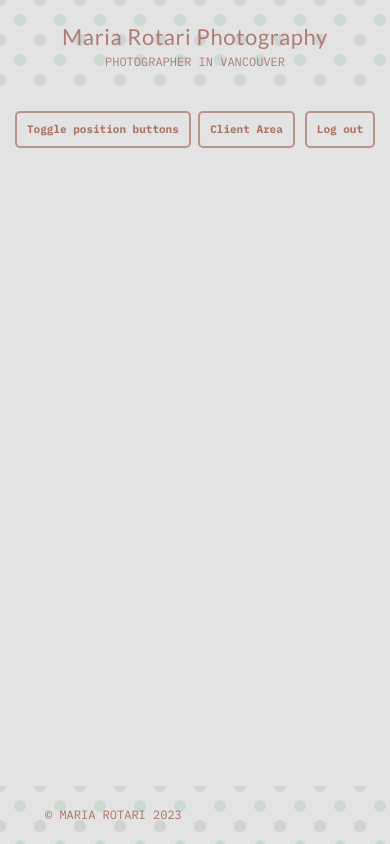
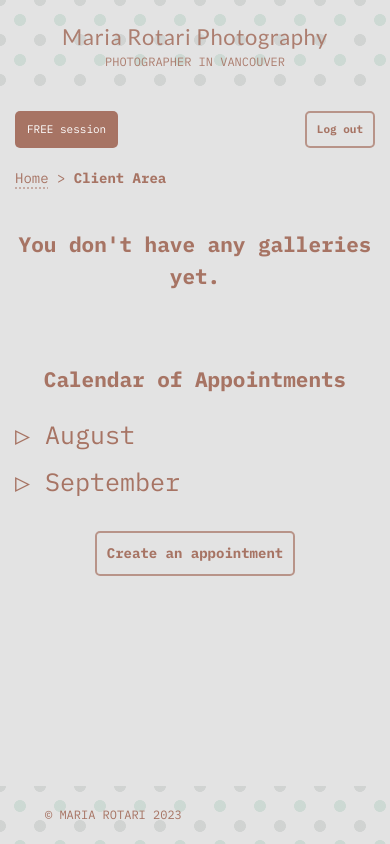
Before and after one commit to a-rotari/photographer-website-django, a Django app: page /personal/ in a window 390 px wide. Run offline with Django 4.2, Linux system fonts and the light colour scheme; the visitor is signed in with stand-in values (Sample User, id 1); data comes from the database, SQL or seed files in the repository; data that the repository does not hold is empty; style sheets or scripts are compiled from the project's sources.

Commit message:
Add user's personal page
This adds a new page: user's personal paged, also called 'Client Area'.
This page is structured in several blocks:

- An authenticated user's personal page features header and breadcrumbs.

- The user's personal photo galleries. The personal galleries are
  dispayed in column (on mobile) or in rows, showing the gallery's cover
  photo, the gallery's name and date of photoshoot (for which a special
  field was added to the Gallery model). Below each gallery there is a
  link for downloading an archive with full-size photos featured in the
  gallery, if such archive is available.

- A non-interactive calendar of the photographer's appointments for two
  months (the current month and the next month). Below the calendar is
  the link (styled as a button) that directs the user to the page where
  they can create an appointment.

Introduction of this page necessitated changes across various files,
such as urls.py, base template, scss files.

```diff
--- a/galleries/admin.py
+++ b/galleries/admin.py
@@ -2,7 +2,7 @@ from typing import Any
 from django.contrib import admin
 from django.db.models.query import QuerySet
 from django.http.request import HttpRequest
-from .models import Gallery, Photo, OptimizedPhoto
+from .models import Gallery, Photo, OptimizedPhoto, GalleryArchive
 
 # class PhotoAdmin(admin.ModelAdmin):
 #     def delete_queryset(self, request, queryset):
@@ -24,5 +24,6 @@ from .models import Gallery, Photo, OptimizedPhoto
 admin.site.register(Gallery)
 admin.site.register(Photo)
 admin.site.register(OptimizedPhoto)
+admin.site.register(GalleryArchive)
 # admin.site.register(Photo, PhotoAdmin)
 # admin.site.register(OptimizedPhoto, OptimizedPhotoAdmin)
--- /dev/null
+++ b/galleries/templates/galleries/client_area.html
@@ -0,0 +1,80 @@
+{% extends "extended_base.html" %}
+{% load static %}
+
+{% block title %}Client Area{% endblock title %}
+
+{% block main_navigation %}{% endblock main_navigation %}
+
+{% block toggle_position %}{% endblock toggle_position %}
+
+{% block client_area %}{% endblock client_area %}
+
+{% block content %}
+    <section class="galleries">
+        <h2 class="galleries__section-title">
+            {% if galleries %}Your galleries:{% else %}You don't have any galleries yet.{% endif %}
+        </h2>
+        <div class="galleries__wrapper">
+        {% for gallery in galleries %}
+            <div class="galleries__gallery-wrapper">
+                <a class="galleries__image-link" href="{% url 'galleries:display_gallery' gallery.slug %}">
+                    <img class="galleries__image" src="{{ gallery.thumbnail }}" alt="Gallery thumbnail" />
+                </a>
+                <a class="galleries__title-link" href="{% url 'galleries:display_gallery' gallery.slug %}">{{ gallery.title }}</a>
+                <p class="galleries__displayed-date">{{ gallery.displayed_date }}</p>
+                <p class="galleries__displayed-date"><a href="{{ gallery.archive_url }}" download="{{ gallery.title }}">Download</a></p>
+            </div>
+        {% endfor %}
+        </div>
+    </section>
+    <section class="calendar">
+        <h2 class="calendar__section-title">Calendar of Appointments</h2>
+        <details class="calendar__month-wrapper">
+            <summary class="calendar__month">{{ this_month_name  }}</summary>
+            <div class="calendar__dates">
+                <div class="calendar__date">Sun</div>
+                <div class="calendar__date">Mon</div>
+                <div class="calendar__date">Tue</div>
+                <div class="calendar__date">Wed</div>
+                <div class="calendar__date">Thu</div>
+                <div class="calendar__date">Fri</div>
+                <div class="calendar__date">Sat</div>
+
+                {% for dummy_day in this_month_dummy_days %}
+                    <div class="calendar__date calendar__date--dummy"></div>
+                {% endfor %}
+                {% for day in this_month_days %}
+                    <div class="calendar__date">
+                        <p class="calendar__date-label {% if day.busy %}calendar__date-label--busy{% endif %} {% if day in appointment_days %}calendar__date-label--user-appointment{% endif %}">
+                            {{ day.date.day }}
+                        </p>
+                    </div>
+                {% endfor %}
+            </div>
+        </details>
+        <details class="calendar__month-wrapper">
+            <summary class="calendar__month">{{ next_month_name  }}</summary>
+            <div class="calendar__dates">
+                <div class="calendar__date">Sun</div>
+                <div class="calendar__date">Mon</div>
+                <div class="calendar__date">Tue</div>
+                <div class="calendar__date">Wed</div>
+                <div class="calendar__date">Thu</div>
+                <div class="calendar__date">Fri</div>
+                <div class="calendar__date">Sat</div>
+
+                {% for dummy_day in next_month_dummy_days %}
+                    <div class="calendar__date calendar__date--dummy"></div>
+                {% endfor %}
+                {% for day in next_month_days %}
+                    <div class="calendar__date">
+                        <p class="calendar__date-label {% if day.busy %}calendar__date-label--busy{% endif %} {% if day in appointment_days %}calendar__date-label--user-appointment{% endif %}">
+                            {{ day.date.day }}
+                        </p>
+                    </div>
+                {% endfor %}
+            </div>
+        </details>
+        <a class="button-link button-link--margin button-link--centered" href="{% url 'appointments:create_appointment' %}">Create an appointment</a>
+    </section>
+{% endblock content %}
--- a/galleries/templates/galleries/people_display.html
+++ b/galleries/templates/galleries/people_display.html
@@ -7,7 +7,7 @@
 {% block content %}
     <section class="galleries">
         {% for gallery in galleries %}
-            <div class="galleries__wrapper">
+            <div class="galleries__gallery-wrapper">
                 <a class="galleries__image-link" href="{% url 'galleries:display_gallery' gallery.slug %}">
                     <img class="galleries__image" src="{{ gallery.thumbnail }}" alt="Gallery thumbnail" />
                 </a>
--- a/galleries/urls.py
+++ b/galleries/urls.py
@@ -5,7 +5,7 @@ app_name = 'galleries'
 
 urlpatterns = [
     path('personal/',
-         views.display_user_galleries,
+         views.display_client_area,
          name='client_area'),
     path('people/',
          views.display_people_galleries,
--- a/galleries/views.py
+++ b/galleries/views.py
@@ -8,12 +8,18 @@ from django.shortcuts import render
 from django.urls import reverse, resolve
 from django.views.generic.edit import CreateView
 from django.db.models import Max
+from datetime import datetime, date
+from dateutil.relativedelta import relativedelta
+
+
 
 from PIL import ImageFilter
 
 from .config import optimization_subtypes
 from .forms import UploadPhotosForm
-from .helpers import get_original_image, image_resize, prepare_galleries, get_people_breadcrumbs, get_gallery_breadcrumbs
+from .helpers import get_original_image, image_resize, prepare_galleries, get_people_breadcrumbs, get_gallery_breadcrumbs, get_client_area_breadcrumbs
+from appointments.helpers import create_calendar
+from appointments.models import Day
 from .models import Gallery, OptimizedPhoto, Photo, GalleryPhoto
 
 
@@ -64,15 +70,35 @@ def display_people_galleries(request):
                     'galleries': galleries_data})
 
 
-def display_user_galleries(request):
-    if request.user.is_authenticated:
-        galleries = request.user.galleries.all()
-        galleries_data = prepare_galleries(galleries)
-        return render(
-            request, "galleries/people_display.html",
-            {"galleries": galleries_data}
-        )
-    return HttpResponseRedirect(reverse('galleries:display_homepage'))
+def display_client_area(request):
+    if not request.user.is_authenticated:
+        return HttpResponseRedirect(reverse('galleries:display_homepage'))
+
+    today = date.today()
+    this_month_name = today.strftime('%B')
+    this_month_days, this_month_dummy_days = create_calendar(today)
+    appointment_days = Day.objects.filter(client=request.user)
+    next_month_date = today + relativedelta(months=1)
+    next_month_name = next_month_date.strftime('%B')
+    next_month_days, next_month_dummy_days = create_calendar(next_month_date)
+
+    breadcrumbs = get_client_area_breadcrumbs()
+
+    galleries = request.user.galleries.all()
+    galleries_data = prepare_galleries(galleries)
+    print(type(this_month_days), type(appointment_days))
+    return render(
+        request, "galleries/client_area.html",
+        { 'breadcrumbs': breadcrumbs,
+            'galleries': galleries_data,
+            'this_month_name': this_month_name,
+            'this_month_days': this_month_days,
+            'this_month_dummy_days': this_month_dummy_days,
+            'next_month_name': next_month_name,
+            'next_month_days': next_month_days,
+            'next_month_dummy_days': next_month_dummy_days,
+            'appointment_days': appointment_days})
+
 
 
 def modify_position(request):
--- a/marie_site/templates/extended_base.html
+++ b/marie_site/templates/extended_base.html
@@ -71,22 +71,29 @@
         {% endblock main_navigation %}
         {% block user_navigation %}
         <ul class="main-nav__user-items">
+            {% block toggle_position %}
               {% if user.is_superuser %}
                 <li class="main-nav__user-item">
                   <button id="toggle-position">Toggle position buttons</button>
                 </li>
-            {% else %}
+              {% endif %}
+            {% endblock toggle_position %}
+            {% block create_appointment %}
               <li class="main-nav__user-item main-nav__user-item--highlight">
                 <a href="{% url 'appointments:create_appointment' %}"><span class="mobile-hidden">Get your </span>FREE session</a>
               </li>
-            {% endif %}
+            {% endblock create_appointment %}
             <li class="main-nav__user-item">
               {% if user.is_authenticated %}
+                {% block client_area %}
                   <a class="button-link" href="{% url 'galleries:client_area' %}">Client Area</a>
+                {% endblock client_area %}
+                {% block logout %}
                   <form method="post">
                     {% csrf_token %}
                     <button formaction="{% url 'users:logout' %}" formmethod="post" type="submit">Log out</button>
                   </form>
+                {% endblock logout %}
               {% else %}
                 <a href="{% url 'users:login' %}">Log in</a> / <a href="{% url 'users:signup' %}">Register</a>
               {% endif %}
--- a/scss/blocks/_calendar.scss
+++ b/scss/blocks/_calendar.scss
@@ -2,6 +2,12 @@
 
 .calendar {
     margin-block-end: 20px;
+
+    &__section-title {
+        margin-block-start: 36px;
+        margin-block-end: 20px;
+        text-align: center;
+    }
 
     &__form .errorlist {
         color: g.$color-error;
@@ -83,6 +89,11 @@
             background-color: rgba(g.$text-primary, 0.3);
             color: #fff;
         }
+
+        &--user-appointment {
+            background-color: rgba(g.$accent, 0.3);
+            color: #fff;
+        }
     }
 
     &__date input[type="radio"] {
--- a/scss/blocks/_galleries.scss
+++ b/scss/blocks/_galleries.scss
@@ -5,24 +5,37 @@
 
     @media (min-width: g.$tablet-width) {
         display: flex;
-        flex-wrap: wrap;
-        // justify-content: space-evenly;
+        flex-direction: column;
+    }
+
+    &__section-title {
+        margin-block-end: 36px;
+        text-align: center;
     }
 
     &__wrapper {
         display: flex;
+        flex-wrap: wrap;
+        flex-direction: column;
+
+        @media (min-width: g.$tablet-width) {
+            flex-direction: row;
+        }
+    }
+
+    &__gallery-wrapper {
+        display: flex;
         flex-direction: column;
         margin-block-end: 36px;
         align-items: center;
+        margin-inline: auto;
 
         @media (min-width: g.$tablet-width) {
             width: 50%;
-            margin-block-end: 70px;
         }
 
         @media (min-width: g.$desktop-width) {
             width: 33%;
-            margin-block-end: 70px;
         }
     }
 
@@ -36,8 +49,6 @@
     }
 
     &__image {
-        // width: 70%;
-        // border-radius: 20px;
         margin: 0 auto;
         width: 200px;
         height: 200px;
@@ -57,9 +68,7 @@
     }
 
     &__title-link {
-        // font-family: "Playfair Display", serif;
         font-size: 22px;
-        // text-transform: uppercase;
 
         @media (min-width: g.$tablet-width) {
             font-size: 28px;
--- a/scss/global/_global.scss
+++ b/scss/global/_global.scss
@@ -94,6 +94,16 @@ input, textarea, button {
 a.button-link {
     @extend %button-style;
     padding: 10px;
+    display: block;
+
+    &--margin {
+        margin: 20px auto;
+    }
+
+    &--centered {
+        width: fit-content;
+        margin-inline: auto;
+    }
 }
 
 input[type="submit"], button {
```
Also changed, not shown: galleries/helpers.py (+22 -2 lines), galleries/models.py (+8 -0 lines), galleries/migrations/0005_galleryarchive.py (added). Lines whose indentation alone changed are shown as unchanged.
